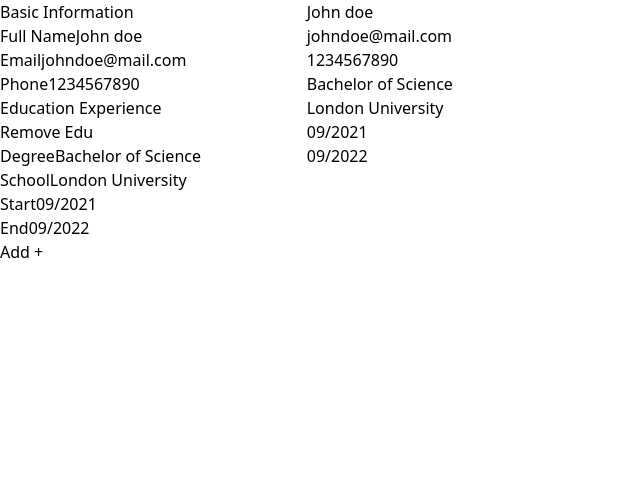
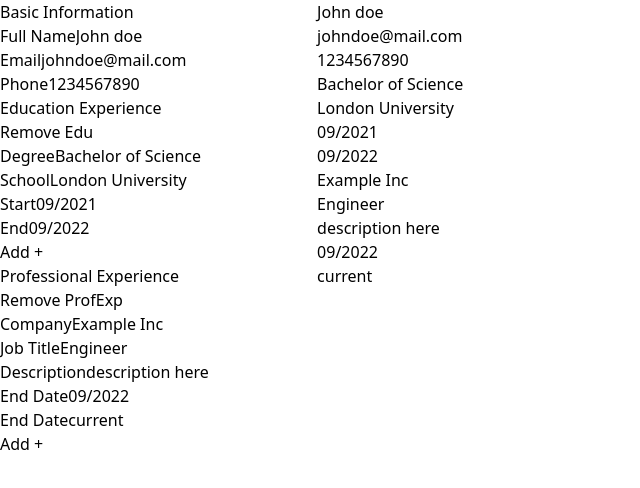
Before and after one commit to YesayaS/cv-maker, a React (Vite) app: page / in a window 1280 px wide. Shown: the top 488 px of the page, without its empty margins (0-640 px from the left). Built offline with nearby package versions, Linux system fonts and the light colour scheme.

Commit message:
feat: ADdd feature to add multiple professional exp

```diff
--- a/src/App.jsx
+++ b/src/App.jsx
@@ -27,38 +27,62 @@ function App() {
     setEducationInfo(updatedEducationInfo);
   }
 
-  function handleAddEdu(){
-    const id = uniqid()
+  function handleAddEdu() {
+    const id = uniqid();
     const templateInfo = {
       degree: "Bachelor of Science",
       school: "London University",
       startDate: "09/2021",
       endDate: "09/2022",
       id: id,
-    }
-    const newEducationInfo = [...educationInfo, templateInfo]
-    setEducationInfo(newEducationInfo)
+    };
+    const newEducationInfo = [...educationInfo, templateInfo];
+    setEducationInfo(newEducationInfo);
   }
 
-  function handleRemoveEdu(i){
-    const updatedEduInfo = [...educationInfo]
-    updatedEduInfo.splice(i,1)
-    setEducationInfo(updatedEduInfo)
+  function handleRemoveEdu(i) {
+    const updatedEduInfo = [...educationInfo];
+    updatedEduInfo.splice(i, 1);
+    setEducationInfo(updatedEduInfo);
   }
 
   function handleProfessionalInfo(e, i) {
     const key = e.target.dataset.key;
     const inputValue = e.target.value;
-    const updatedProfessionalInfo = [...professionalInfo];
-    updatedProfessionalInfo[i][key] = inputValue;
-    setProfessionalInfo(updatedEducationInfo);
+    const updatedProfInfo = [...professionalInfo];
+    updatedProfInfo[i][key] = inputValue;
+    setProfessionalInfo(updatedProfInfo);
+  }
+
+  function handleAddProfInfo() {
+    const templateInfo = {
+      companyName: "Example Inc",
+      jobTitle: "Engineer",
+      description: "description here",
+      startDate: "09/2022",
+      endDate: "current",
+      id: uniqid(),
+    };
+    const updatedProfInfo = [...professionalInfo, templateInfo];
+    setProfessionalInfo(updatedProfInfo);
+  }
+
+  function handleRemoveProfInfo(i) {
+    const updatedProfInfo = [...professionalInfo];
+    updatedProfInfo.splice(i, 1);
+    setProfessionalInfo(updatedProfInfo);
   }
 
   const eduHandlers = {
     handleEducationInfo: handleEducationInfo,
     handleAddEdu: handleAddEdu,
-    handleRemoveEdu: handleRemoveEdu
-  }
+    handleRemoveEdu: handleRemoveEdu,
+  };
+  const profHandlers = {
+    handleProfessionalInfo: handleProfessionalInfo,
+    handleAddProfInfo: handleAddProfInfo,
+    handleRemoveProfInfo: handleRemoveProfInfo,
+  };
   return (
     <>
       <div className="app">
@@ -68,7 +92,7 @@ function App() {
           professionalInfo={professionalInfo}
           handleBasicInfo={handleBasicInfo}
           eduHandlers={eduHandlers}
-          handleProfessionalInfo={handleProfessionalInfo}
+          profHandlers={profHandlers}
         ></InputCV>
         <PreviewCV
           basicInfo={basicInfo}
--- a/src/components/inputCV/inputCV.jsx
+++ b/src/components/inputCV/inputCV.jsx
@@ -1,14 +1,15 @@
 import "../../styles/inputCV.css";
 import { BasicInfo } from "./basicInfo";
 import { EducationInfo } from "./educationInfo";
+import { ProfessionalInfo } from "./professionalInfo";
 
 export function InputCV({
   basicInfo,
   educationInfo,
   professionalInfo,
   handleBasicInfo,
-  handleProfessionalInfo,
   eduHandlers,
+  profHandlers,
 }) {
   return (
     <div>
@@ -17,7 +18,10 @@ export function InputCV({
         educationInfo={educationInfo}
         eduHandlers={eduHandlers}
       ></EducationInfo>
-      {/* <ProfessionalInfo professionalInfo={professionalInfo} onChange={handleProfessionalInfo}></ProfessionalInfo> */}
+      <ProfessionalInfo
+        professionalInfo={professionalInfo}
+        handlers={profHandlers}
+      ></ProfessionalInfo>
     </div>
   );
 }
--- /dev/null
+++ b/src/components/inputCV/professionalInfo.jsx
@@ -0,0 +1,50 @@
+export function ProfessionalInfo({ professionalInfo, handlers }) {
+  const { handleProfessionalInfo, handleAddProfInfo, handleRemoveProfInfo } =
+    handlers;
+  const onChange = handleProfessionalInfo;
+  return (
+    <div>
+      <h1>Professional Experience</h1>
+      {professionalInfo.map((info, i) => {
+        return (
+          <div key={info.id}>
+            <button onClick={(e) => handleRemoveProfInfo(i)}>Remove ProfExp</button>
+            <ul>
+              <li>
+                <label htmlFor="companyName">Company</label>
+                <input id="companyName" type="text" onChange={(e) => onChange(e, i)}
+                  value={info.companyName}
+                  data-key="companyName"/>
+              </li>
+              <li>
+                <label htmlFor="jobTitle">Job Title</label>
+                <input id="jobTitle" type="text" onChange={(e) => onChange(e, i)}
+                  value={info.jobTitle}
+                  data-key="jobTitle"/>
+              </li>
+              <li>
+                <label htmlFor="description">Description</label>
+                <input id="description" type="text" onChange={(e) => onChange(e, i)}
+                  value={info.description}
+                  data-key="description"/>
+              </li>
+              <li>
+                <label htmlFor="startDate">End Date</label>
+                <input id="startDate" type="text" onChange={(e) => onChange(e, i)}
+                  value={info.startDate}
+                  data-key="startDate"/>
+              </li>
+              <li>
+                <label htmlFor="endDate">End Date</label>
+                <input id="endDate" type="text" onChange={(e) => onChange(e, i)}
+                  value={info.endDate}
+                  data-key="endDate"/>
+              </li>
+            </ul>
+          </div>
+        );
+      })}
+      <button onClick={handleAddProfInfo}>Add +</button>
+    </div>
+  );
+}
--- a/src/components/previewCV/previewCV.jsx
+++ b/src/components/previewCV/previewCV.jsx
@@ -1,6 +1,7 @@
 import { useState } from "react";
 import { PreviewBasicInfo } from "./previewBasicInfo";
 import { PreviewEduInfo } from "./previewEduInfo";
+import { PreviewProfInfo } from "./previewProfInfo";
 
 import "../../styles/previewCV.css";
 
@@ -9,6 +10,7 @@ export function PreviewCV({ basicInfo, educationInfo, professionalInfo }) {
     <div>
       <PreviewBasicInfo info={basicInfo}></PreviewBasicInfo>
       <PreviewEduInfo info={educationInfo}></PreviewEduInfo>
+      <PreviewProfInfo info={professionalInfo}></PreviewProfInfo>
     </div>
   );
 }
--- /dev/null
+++ b/src/components/previewCV/previewProfInfo.jsx
@@ -0,0 +1,23 @@
+export function PreviewProfInfo({ info }) {
+    return (
+      <div>
+        {info.map((prof) => {
+          const id = prof.id;
+          const companyName = prof.companyName;
+          const jobTitle = prof.jobTitle;
+          const description = prof.description
+          const startDate = prof.startDate;
+          const endDate = prof.endDate;
+          return (
+            <div key={id}>
+              <p>{companyName}</p>
+              <p>{jobTitle}</p>
+              <p>{description}</p>
+              <p>{startDate}</p>
+              <p>{endDate}</p>
+            </div>
+          );
+        })}
+      </div>
+    );
+  }
--- a/src/templateData.jsx
+++ b/src/templateData.jsx
@@ -24,11 +24,12 @@ export const templateData = {
   ],
   professionalInfo: [
     {
-      company: "Example Inc",
-      title: "Engineer",
+      companyName: "Example Inc",
+      jobTitle: "Engineer",
       description: "description here",
       startDate: "09/2022",
       endDate: "current",
+      id: uniqid(),
     },
   ],
 };
```
Also changed, not shown: src/components/professionalInfo.jsx (deleted, +0 -23 lines).
